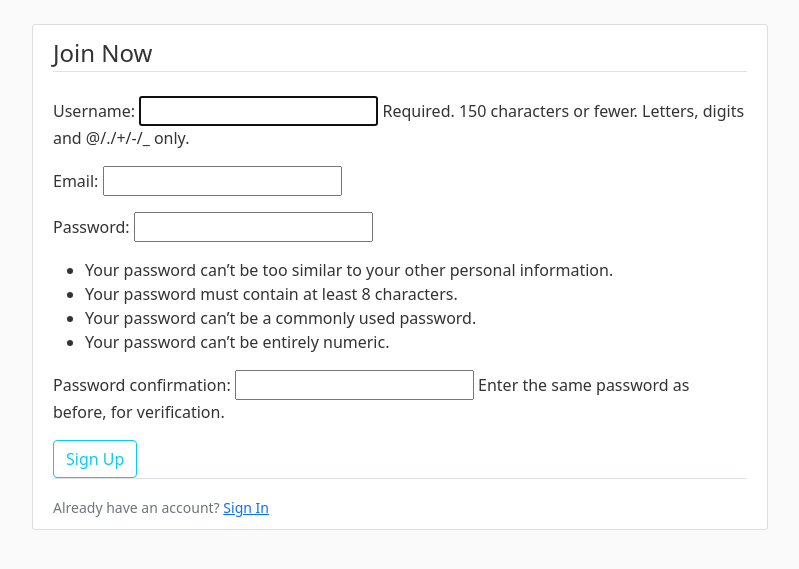
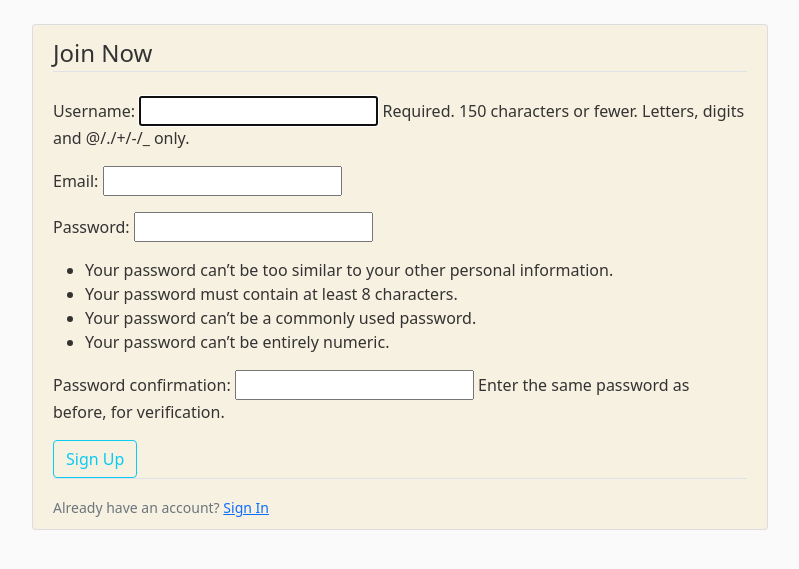
Before and after one commit to Erica233/Mini-Amazon, a Django app: page /register/ in a window 1280 px wide. Shown: the part 56-625 px from the top of the page, without its empty margins (50-849 px from the left). Run offline with Django 4.2, Linux system fonts and the light colour scheme.

Commit message:
user-register

```diff
--- a/frontend/amazon/static/amazon/main.css
+++ b/frontend/amazon/static/amazon/main.css
@@ -29,7 +29,7 @@ ul {
 }
 
 .content-section {
-  background: #ffffff;
+  background: #f7f1e1;
   padding: 10px 20px;
   border: 1px solid #dddddd;
   border-radius: 3px;
```
